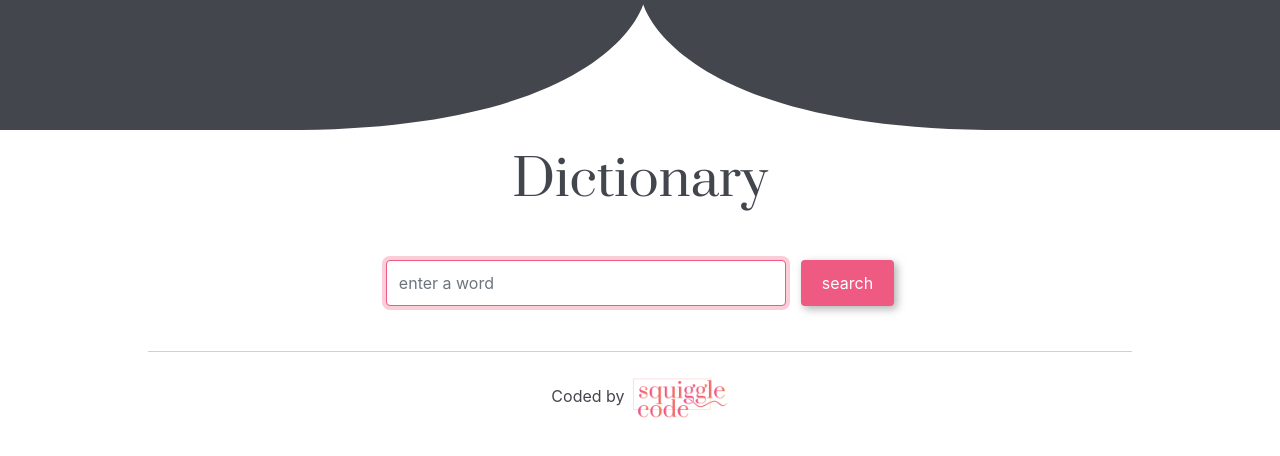
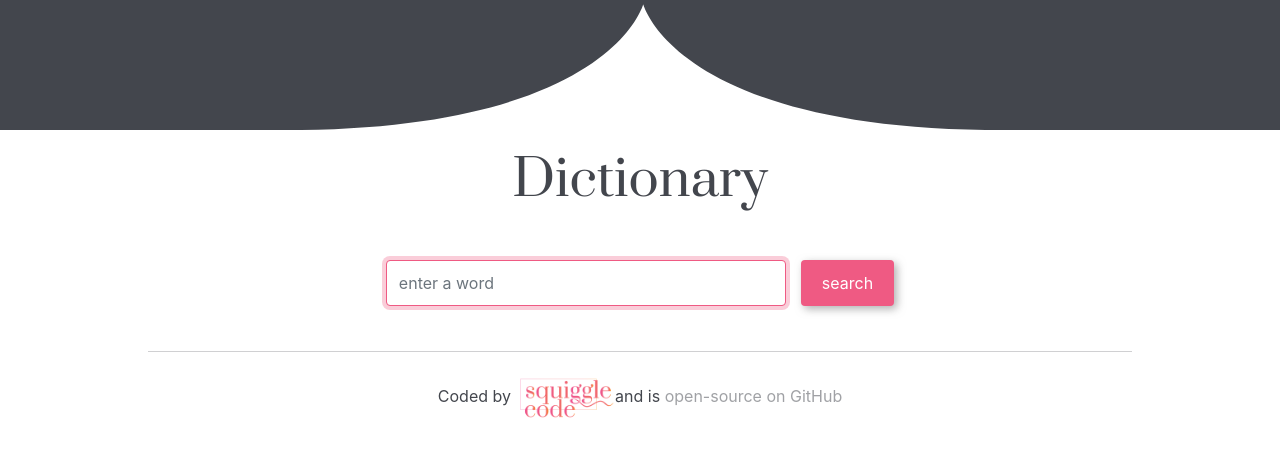
Before and after one commit to TreeLife8/dictionary-react-project, a React (Create React App) app: page / in a window 1280 px wide. Shown: the top 456 px of the page. Built offline with nearby package versions, Linux system fonts and the light colour scheme.

Commit message:
updated the link in the footer

```diff
--- a/src/App.css
+++ b/src/App.css
@@ -1,5 +1,9 @@
 .App {
   text-align: center;
+  color: #43464d;
+}
+a {
+  opacity: 0.5;
   color: #43464d;
 }
 h1 {
--- a/src/App.js
+++ b/src/App.js
@@ -14,6 +14,10 @@ export default function App() {
       <footer>
         <hr className="divider mb-4" />
         Coded by <img src={logo} className="App-logo" alt="logo" />
+        and is{" "}
+        <a href="https://github.com/TreeLife8/dictionary-react-project">
+          open-source on GitHub
+        </a>
       </footer>
     </div>
   );
```
